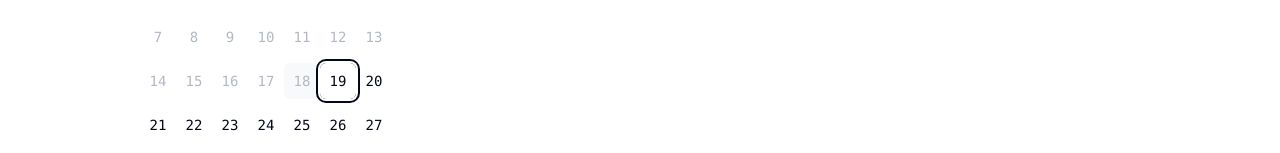
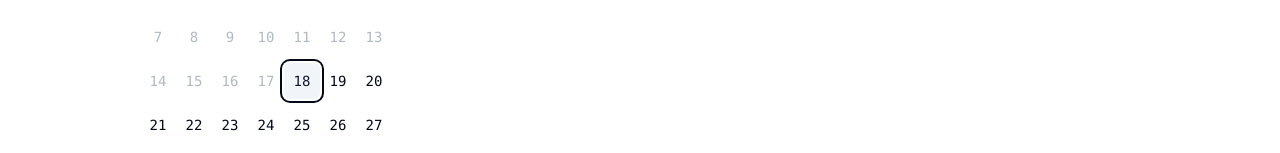
Before and after one commit to bentohset/whattimemeet, a Next.js app in the folder web/: page / in a window 1280 px wide. Shown: the part 430-583 px from the top of the page. Built offline with nearby package versions, Linux system fonts and the light colour scheme.

Commit message:
fix today date disabled

```diff
--- a/web/src/features/meeting/components/CreateMeetingForm.tsx
+++ b/web/src/features/meeting/components/CreateMeetingForm.tsx
@@ -116,9 +116,13 @@ export const CreateMeetingForm = () => {
                   mode="multiple"
                   selected={field.value}
                   onSelect={field.onChange}
-                  disabled={(date) =>
-                    date < new Date() || date < new Date("1900-01-01")
-                  }
+                  disabled={(date) => {
+                    const today = new Date();
+                    return (
+                      date.getTime() < today.setDate(today.getDate() - 1) ||
+                      date < new Date("1900-01-01")
+                    );
+                  }}
                   initialFocus
                 />
               </FormControl>
```
